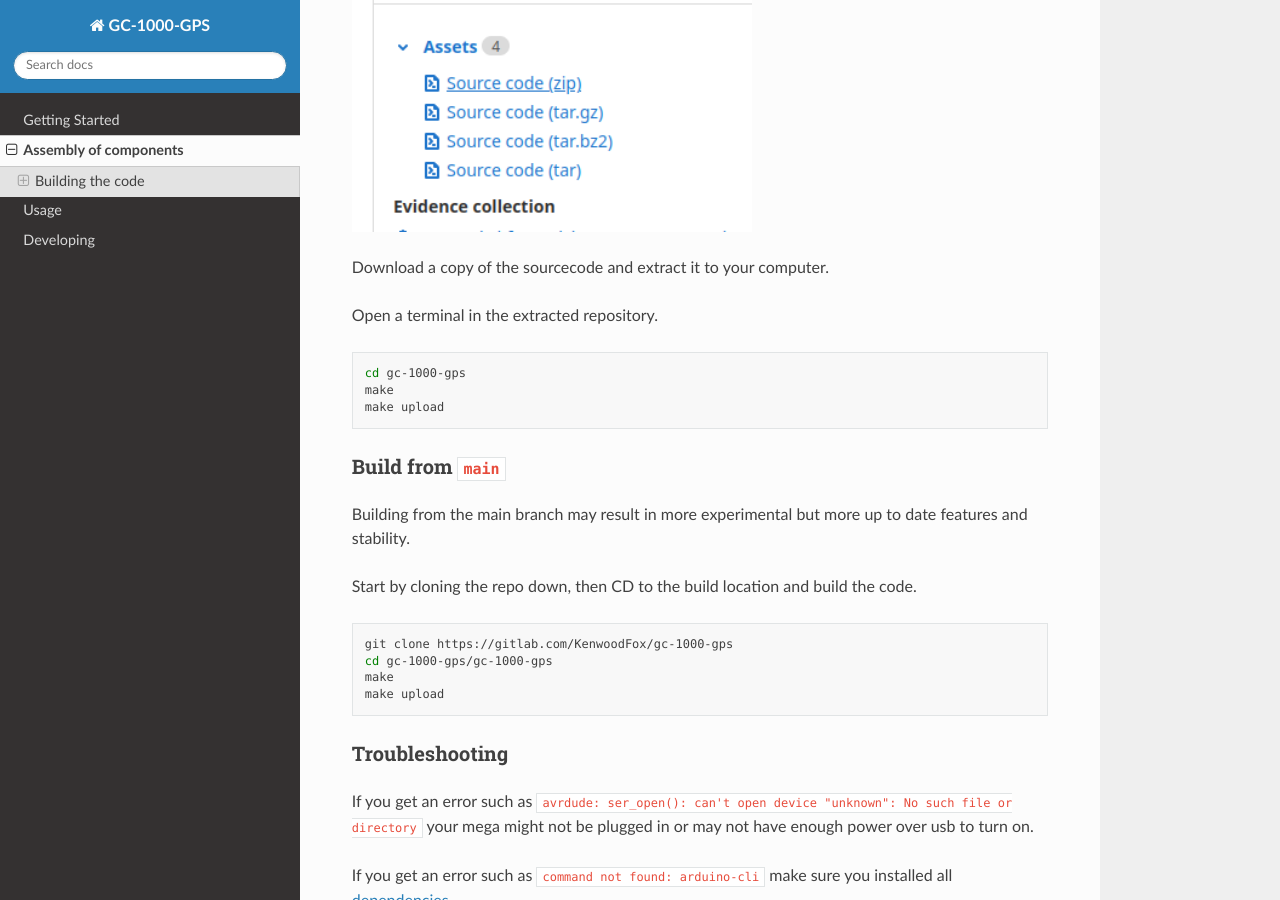
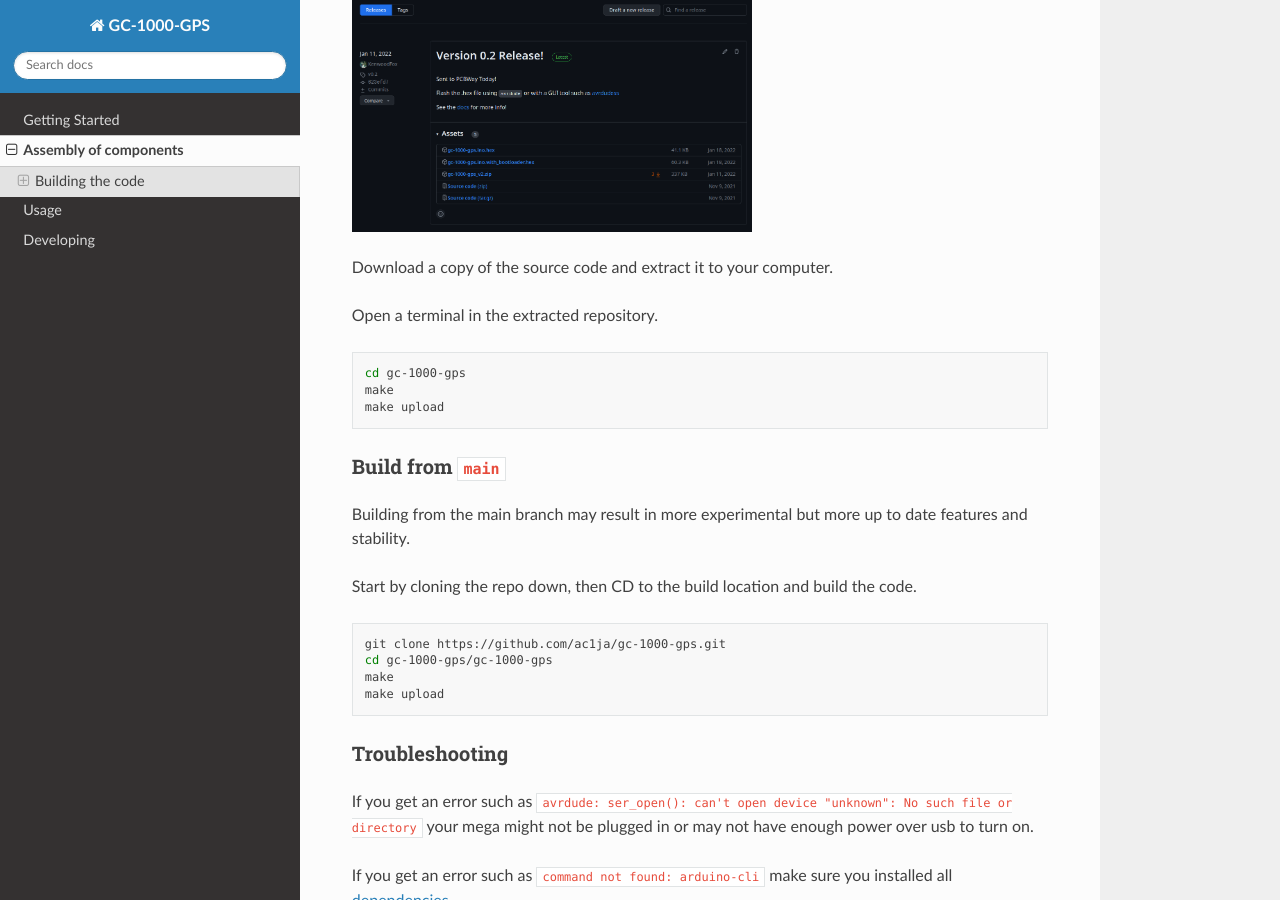
Before and after one commit to ac1ja/gc-1000-gps, a Sphinx documentation site: the page built from docs/assembly/assembly.rst, in a window 1280 px wide and 900 px high, scrolled down 642 px. Built offline with Sphinx 7.4.7 and the Read the Docs theme 2.0.0, drawn with Linux system fonts in a browser that asks for light colours.

Commit message:
Update docs with new links

```diff
--- a/docs/assembly/assembly.rst
+++ b/docs/assembly/assembly.rst
@@ -25,9 +25,9 @@
 
 .. image:: images/releases_screenshot.png
   :width: 400
-  :alt: Releases sreenshot
+  :alt: Releases screenshot
 
-Download a copy of the sourcecode and extract it to your computer.
+Download a copy of the source code and extract it to your computer.
 
 Open a terminal in the extracted repository.
 
@@ -47,7 +47,7 @@
 
 .. code-block:: shell
 
-    git clone https://gitlab.com/KenwoodFox/gc-1000-gps
+    git clone https://github.com/ac1ja/gc-1000-gps.git
     cd gc-1000-gps/gc-1000-gps
     make
     make upload
@@ -60,5 +60,5 @@
 If you get an error such as ``command not found: arduino-cli`` make sure you installed all dependencies_.
 
 
-.. _dependencies: <https://gitlab.com/KenwoodFox/gc-1000-gps#setup>
-.. _releases: <https://gitlab.com/KenwoodFox/gc-1000-gps/-/releases>
+.. _dependencies: <https://github.com/ac1ja/gc-1000-gps#setup>
+.. _releases: <https://github.com/ac1ja/gc-1000-gps/releases>
```
Also changed, not shown: docs/requirements.txt (added, +8 -0 lines), docs/assembly/images/releases_screenshot.png, 1 other file.
